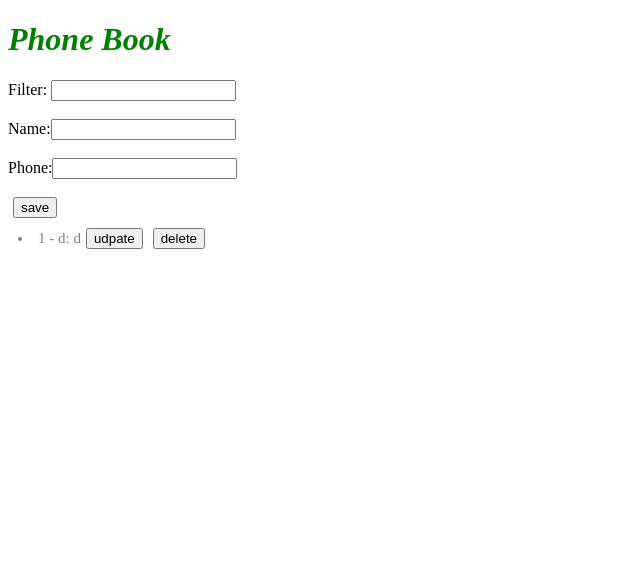
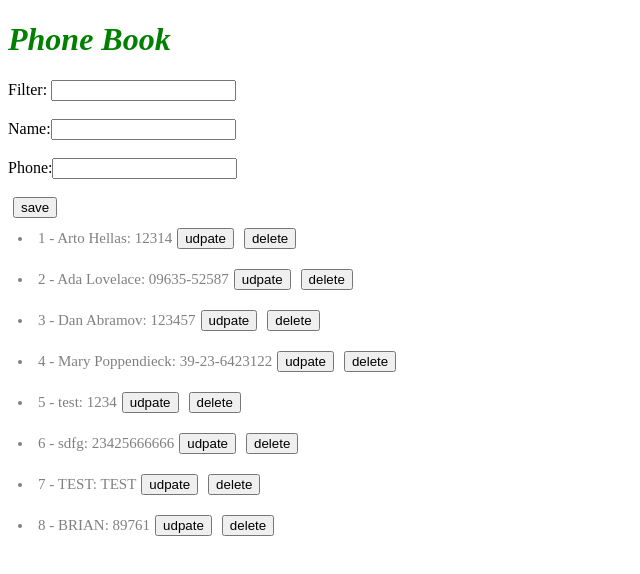
Before and after one commit to elgringo32/react-training-part-2, a React (Create React App) app: page / in a window 1280 px wide. Shown: the top 574 px of the page, without its empty margins (0-640 px from the left). Built offline with nearby package versions, Linux system fonts and the light colour scheme; data requests are answered from the project's data file.

Commit message:
test updates

```diff
--- a/db.json
+++ b/db.json
@@ -1,9 +1,44 @@
 {
   "persons": [
     {
-      "name": "d",
-      "number": "d",
+      "name": "Arto Hellas",
+      "number": "12314",
       "id": 1
+    },
+    {
+      "name": "Ada Lovelace",
+      "number": "09635-52587",
+      "id": 2
+    },
+    {
+      "name": "Dan Abramov",
+      "number": "123457",
+      "id": 3
+    },
+    {
+      "name": "Mary Poppendieck",
+      "number": "39-23-6423122",
+      "id": 4
+    },
+    {
+      "name": "test",
+      "number": "1234",
+      "id": 5
+    },
+    {
+      "name": "sdfg",
+      "number": "23425666666",
+      "id": 6
+    },
+    {
+      "name": "TEST",
+      "number": "TEST",
+      "id": 7
+    },
+    {
+      "name": "BRIAN",
+      "number": "89761",
+      "id": 8
     }
   ]
 }
--- a/src/App.js
+++ b/src/App.js
@@ -30,7 +30,6 @@ const App = () => {
   }
 
   const handleUpdatePhoneChange = (event) => {
-    console.log(event.target.value)
     setUpdatePhone(event.target.value)
   }
 
@@ -57,7 +56,6 @@ const App = () => {
     .then(res => {
         setFoundUsers(res.data)
         setPersons(res.data)
-        console.log('got persons')
     })
   }
   useEffect(getPersons, [])
@@ -109,6 +107,7 @@ const App = () => {
       name: userName,
       number: newUpdatePhone
     }
+
     personService
     .update(editId,personObject)
     .then(res => {
@@ -122,6 +121,7 @@ const App = () => {
         setNewNotification(null)
         }, 5000)
     })
+
     const selectUserPhone = document.querySelector(`[data-person-id="${editId}"]`).querySelector('.user-number')
     const selectUserUpdateBtn = document.querySelector(`[data-person-id="${editId}"]`).querySelector('.user-update')
     const selectUserUpdateInput = document.querySelector(`[data-person-id="${editId}"]`).querySelector('.user-update-input')
```
